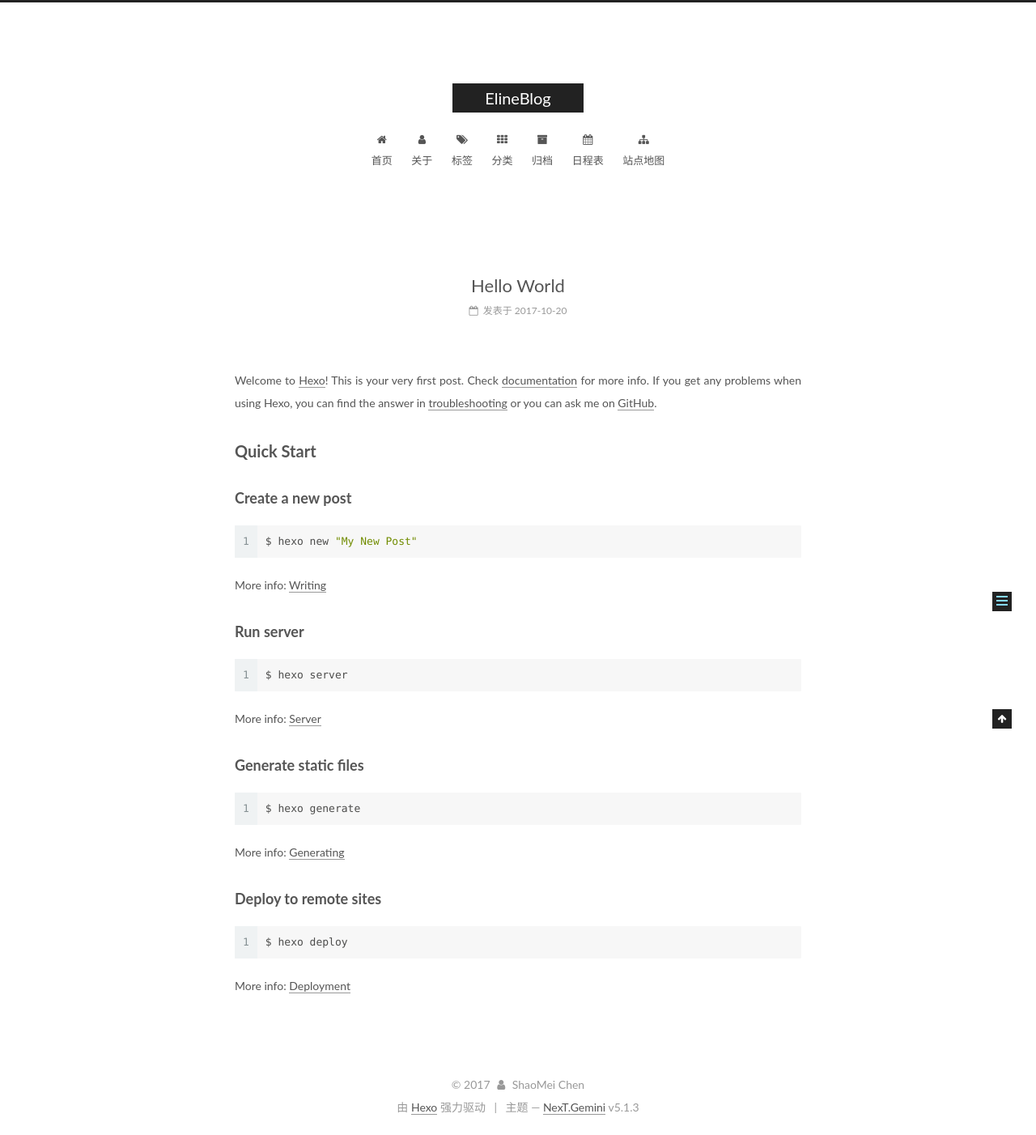
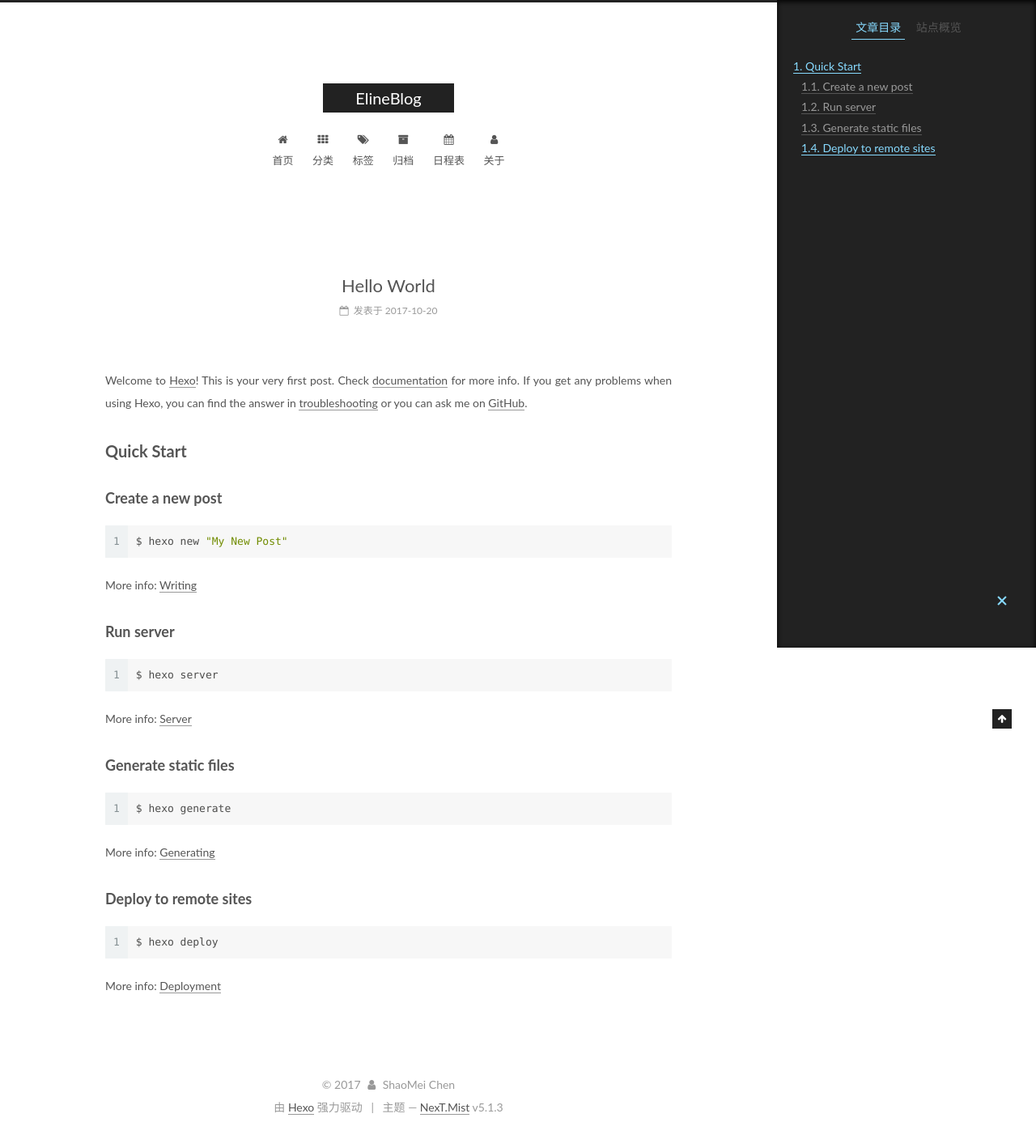
Before and after one commit to chenshaomei/chenshaomei.github.io, a plain HTML site: page 2017/10/20/hello-world/index.html in a window 1280 px wide. Shown: the whole page at 81% size. Drawn offline with Linux system fonts and the light colour scheme.

Commit message:
Site updated: 2017-10-23 11:13:37

```diff
--- a/2017/10/20/hello-world/index.html
+++ b/2017/10/20/hello-world/index.html
@@ -5,7 +5,7 @@
 
 
 
-<html class="theme-next gemini use-motion" lang="zh-Hans">
+<html class="theme-next mist use-motion" lang="zh-Hans">
 <head>
   <meta charset="UTF-8"/>
 <meta http-equiv="X-UA-Compatible" content="IE=edge" />
@@ -97,7 +97,7 @@
   var NexT = window.NexT || {};
   var CONFIG = {
     root: '/',
-    scheme: 'Gemini',
+    scheme: 'Mist',
     version: '5.1.3',
     sidebar: {"position":"left","display":"post","offset":12,"b2t":false,"scrollpercent":false,"onmobile":false},
     fancybox: true,
@@ -190,12 +190,12 @@
         </li>
 
 
-        <li class="menu-item menu-item-about">
-          <a href="/about/" rel="section">
+        <li class="menu-item menu-item-categories">
+          <a href="/categories/" rel="section">
 
-              <i class="menu-item-icon fa fa-fw fa-user"></i> <br />
+              <i class="menu-item-icon fa fa-fw fa-th"></i> <br />
 
-            关于
+            分类
           </a>
         </li>
 
@@ -206,16 +206,6 @@
               <i class="menu-item-icon fa fa-fw fa-tags"></i> <br />
 
             标签
-          </a>
-        </li>
-
-
-        <li class="menu-item menu-item-categories">
-          <a href="/categories/" rel="section">
-
-              <i class="menu-item-icon fa fa-fw fa-th"></i> <br />
-
-            分类
           </a>
         </li>
 
@@ -240,12 +230,12 @@
         </li>
 
 
-        <li class="menu-item menu-item-sitemap">
-          <a href="/sitemap.xml" rel="section">
+        <li class="menu-item menu-item-about">
+          <a href="/about/" rel="section">
 
-              <i class="menu-item-icon fa fa-fw fa-sitemap"></i> <br />
+              <i class="menu-item-icon fa fa-fw fa-user"></i> <br />
 
-            站点地图
+            关于
           </a>
         </li>
 
@@ -528,7 +518,7 @@
 
 
 
-  <div class="theme-info">主题 &mdash; <a class="theme-link" target="_blank" href="https://github.com/iissnan/hexo-theme-next">NexT.Gemini</a> v5.1.3</div>
+  <div class="theme-info">主题 &mdash; <a class="theme-link" target="_blank" href="https://github.com/iissnan/hexo-theme-next">NexT.Mist</a> v5.1.3</div>
 
 
 
@@ -629,13 +619,6 @@
 
 
 
-  <script type="text/javascript" src="/js/src/affix.js?v=5.1.3"></script>
-
-  <script type="text/javascript" src="/js/src/schemes/pisces.js?v=5.1.3"></script>
-
-
-
-
   <script type="text/javascript" src="/js/src/scrollspy.js?v=5.1.3"></script>
 <script type="text/javascript" src="/js/src/post-details.js?v=5.1.3"></script>
 
```
Also changed, not shown: archives/2017/10/index.html (+11 -28 lines), archives/2017/index.html (+11 -28 lines), archives/index.html (+11 -28 lines), index.html (+11 -28 lines).
